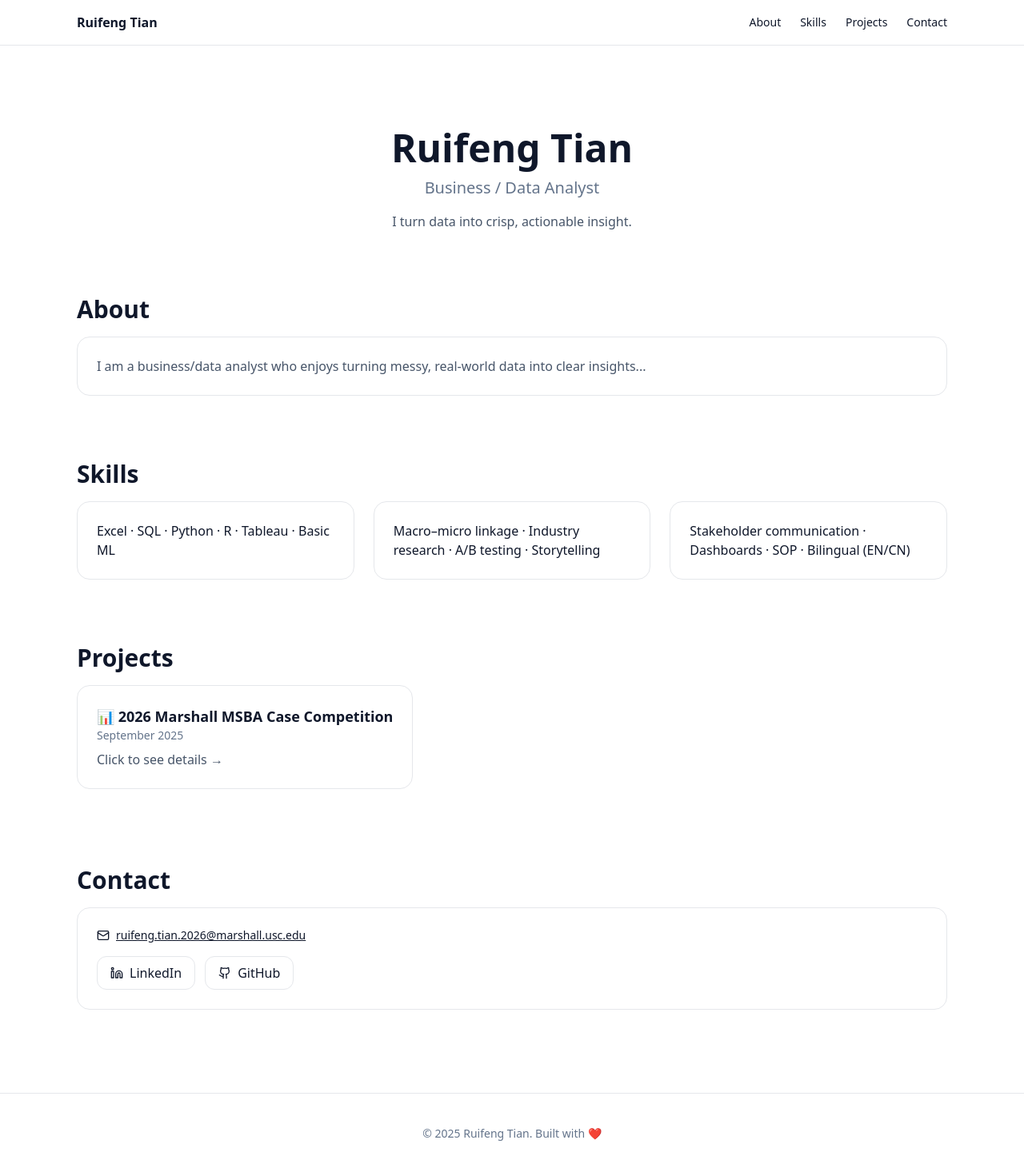
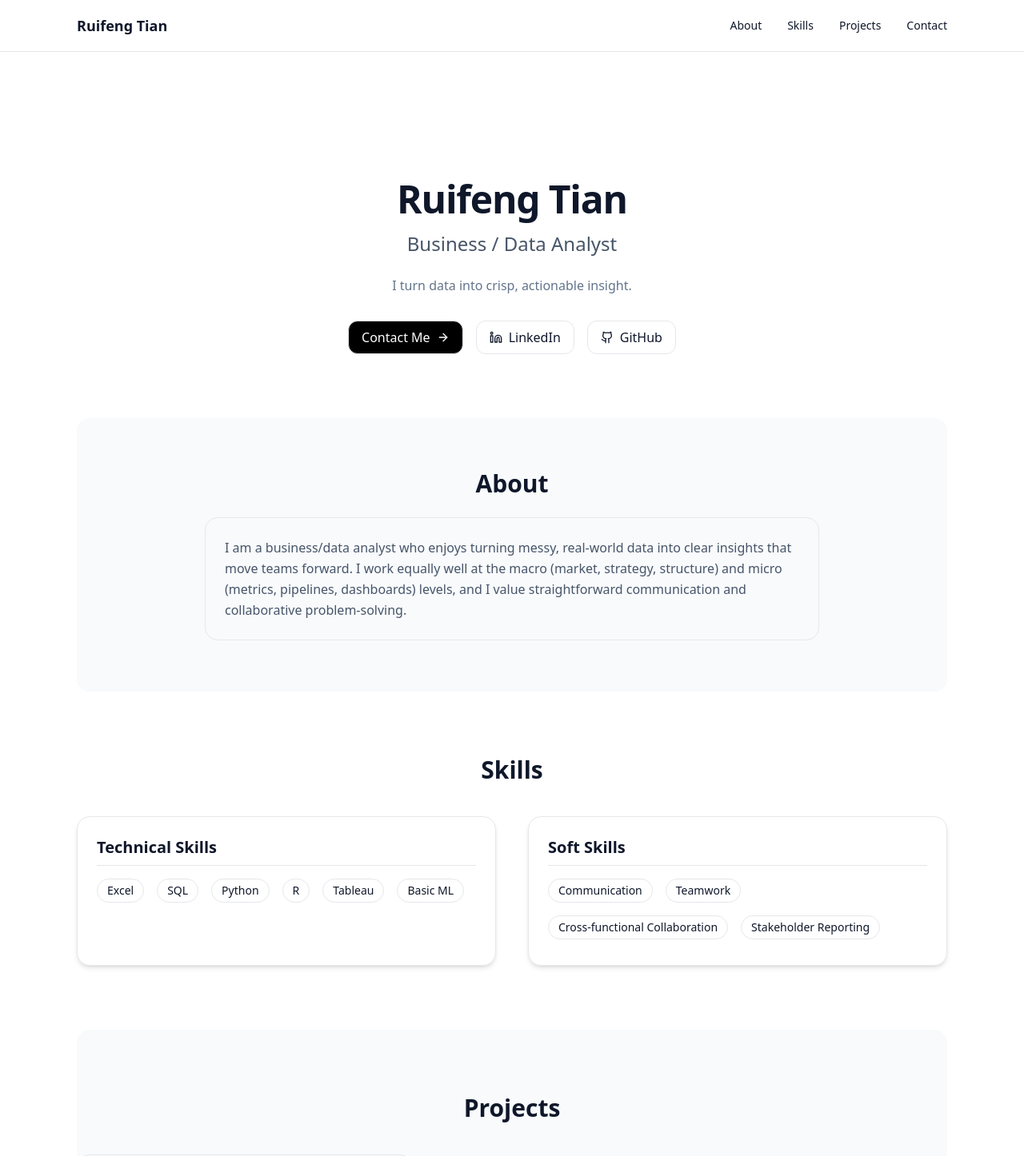
Before and after one commit to Ruifeng-T/ruifeng-site, a Next.js app: page / in a window 1280 px wide. Shown: the top 1446 px of the page at 80% size. Built offline with nearby package versions, Linux system fonts and the light colour scheme.

Commit message:
Update index.tsx

```diff
--- a/pages/index.tsx
+++ b/pages/index.tsx
@@ -1,5 +1,5 @@
 import Head from 'next/head'
-import { Mail, Linkedin, Github } from 'lucide-react'
+import { Mail, Linkedin, Github, ArrowRight } from 'lucide-react'
 
 const SITE = {
   name: "Ruifeng Tian",
@@ -16,53 +16,90 @@ export default function Home() {
   return (
     <>
       <Head>
-        <title>Ruifeng Tian | Business & Data Analyst</title>
+        <title>{SITE.name} | {SITE.title}</title>
       </Head>
 
       {/* Navbar */}
-      <header className="sticky top-0 z-50 backdrop-blur bg-white/70 border-b">
-        <nav className="container h-14 flex items-center justify-between">
-          <a href="#top" className="font-semibold">{SITE.name}</a>
-          <div className="hidden sm:flex items-center gap-6 text-sm">
-            <a className="hover:underline" href="#about">About</a>
-            <a className="hover:underline" href="#skills">Skills</a>
-            <a className="hover:underline" href="#projects">Projects</a>
-            <a className="hover:underline" href="#contact">Contact</a>
+      <header className="sticky top-0 z-50 backdrop-blur bg-white/80 border-b">
+        <nav className="container h-16 flex items-center justify-between">
+          <a href="#top" className="font-semibold text-lg">{SITE.name}</a>
+          <div className="hidden sm:flex items-center gap-8 text-sm font-medium">
+            <a className="hover:text-blue-600 transition" href="#about">About</a>
+            <a className="hover:text-blue-600 transition" href="#skills">Skills</a>
+            <a className="hover:text-blue-600 transition" href="#projects">Projects</a>
+            <a className="hover:text-blue-600 transition" href="#contact">Contact</a>
           </div>
         </nav>
       </header>
 
-      <main id="top" className="container py-16">
+      <main id="top" className="container py-20">
+
         {/* Hero */}
-        <section className="py-10 text-center">
-          <h1 className="text-4xl sm:text-5xl font-bold leading-tight">{SITE.name}</h1>
-          <p className="mt-3 text-xl text-slate-500">{SITE.title}</p>
-          <p className="mt-4 text-slate-600">{SITE.tagline}</p>
+        <section className="text-center py-20">
+          <h1 className="text-5xl font-extrabold tracking-tight">{SITE.name}</h1>
+          <p className="mt-4 text-2xl text-slate-600">{SITE.title}</p>
+          <p className="mt-6 text-slate-500 max-w-2xl mx-auto">{SITE.tagline}</p>
+          <div className="mt-8 flex justify-center gap-4">
+            <a className="btn btn-primary flex items-center gap-2" href="#contact">
+              Contact Me <ArrowRight className="w-4 h-4" />
+            </a>
+            <a className="btn btn-outline flex items-center gap-2" href={SITE.socials.linkedin} target="_blank" rel="noreferrer">
+              <Linkedin className="w-4 h-4" /> LinkedIn
+            </a>
+            <a className="btn btn-outline flex items-center gap-2" href={SITE.socials.github} target="_blank" rel="noreferrer">
+              <Github className="w-4 h-4" /> GitHub
+            </a>
+          </div>
         </section>
 
         {/* About */}
-        <section id="about" className="py-10">
-          <h2 className="text-3xl font-semibold mb-4">About</h2>
-          <div className="card text-slate-600">
-            I am a business/data analyst who enjoys turning messy, real-world data into clear insights...
+        <section id="about" className="py-16 bg-slate-50 rounded-2xl">
+          <h2 className="text-3xl font-bold mb-6 text-center">About</h2>
+          <div className="card max-w-3xl mx-auto text-slate-600 leading-relaxed">
+            I am a business/data analyst who enjoys turning messy, real-world data into clear insights
+            that move teams forward. I work equally well at the macro (market, strategy, structure) and
+            micro (metrics, pipelines, dashboards) levels, and I value straightforward communication
+            and collaborative problem-solving.
           </div>
         </section>
 
         {/* Skills */}
-        <section id="skills" className="py-10">
-          <h2 className="text-3xl font-semibold mb-4">Skills</h2>
-          <div className="grid md:grid-cols-3 gap-6">
-            <div className="card">Excel · SQL · Python · R · Tableau · Basic ML</div>
-            <div className="card">Macro–micro linkage · Industry research · A/B testing · Storytelling</div>
-            <div className="card">Stakeholder communication · Dashboards · SOP · Bilingual (EN/CN)</div>
+        <section id="skills" className="py-20">
+          <h2 className="text-3xl font-bold mb-10 text-center">Skills</h2>
+          <div className="grid md:grid-cols-2 gap-10">
+
+            {/* Technical Skills */}
+            <div className="card shadow-md hover:shadow-lg transition">
+              <h3 className="text-xl font-semibold mb-4 border-b pb-2">Technical Skills</h3>
+              <div className="flex flex-wrap gap-2">
+                <span className="chip">Excel</span>
+                <span className="chip">SQL</span>
+                <span className="chip">Python</span>
+                <span className="chip">R</span>
+                <span className="chip">Tableau</span>
+                <span className="chip">Basic ML</span>
+              </div>
+            </div>
+
+            {/* Soft Skills */}
+            <div className="card shadow-md hover:shadow-lg transition">
+              <h3 className="text-xl font-semibold mb-4 border-b pb-2">Soft Skills</h3>
+              <div className="flex flex-wrap gap-2">
+                <span className="chip">Communication</span>
+                <span className="chip">Teamwork</span>
+                <span className="chip">Cross-functional Collaboration</span>
+                <span className="chip">Stakeholder Reporting</span>
+              </div>
+            </div>
+
           </div>
         </section>
 
-        {/* Projects - 横向滚动 */}
-        <section id="projects" className="py-10">
-          <h2 className="text-3xl font-semibold mb-4">Projects</h2>
+        {/* Projects */}
+        <section id="projects" className="py-20 bg-slate-50 rounded-2xl">
+          <h2 className="text-3xl font-bold mb-10 text-center">Projects</h2>
           <div className="flex gap-6 overflow-x-auto pb-4">
-            <a href="/projects/msba-competition" className="min-w-[350px] card block hover:shadow-md transition">
+            <a href="/projects/msba-competition" className="min-w-[350px] card block hover:shadow-lg transition">
               <h3 className="text-lg font-semibold">📊 2026 Marshall MSBA Case Competition</h3>
               <p className="text-sm text-slate-500">September 2025</p>
               <p className="mt-2 text-slate-600">Click to see details →</p>
@@ -71,14 +108,14 @@ export default function Home() {
         </section>
 
         {/* Contact */}
-        <section id="contact" className="py-10">
-          <h2 className="text-3xl font-semibold mb-4">Contact</h2>
-          <div className="card">
-            <div className="flex items-center gap-2 text-sm">
+        <section id="contact" className="py-20">
+          <h2 className="text-3xl font-bold mb-8 text-center">Contact</h2>
+          <div className="max-w-xl mx-auto card text-center space-y-4">
+            <div className="flex items-center justify-center gap-2 text-sm">
               <Mail className="w-4 h-4" />
               <a href={`mailto:${SITE.email}`} className="underline">{SITE.email}</a>
             </div>
-            <div className="mt-4 flex gap-3">
+            <div className="flex justify-center gap-4">
               <a className="btn btn-outline" href={SITE.socials.linkedin} target="_blank" rel="noreferrer">
                 <Linkedin className="w-4 h-4" /> LinkedIn
               </a>
```
